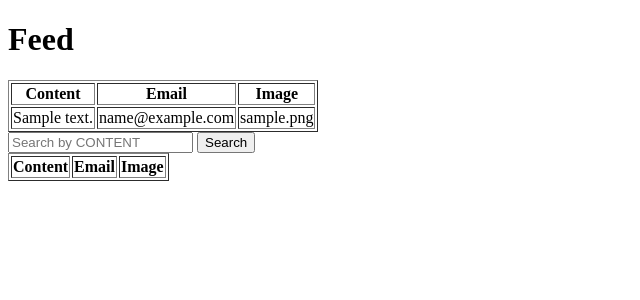
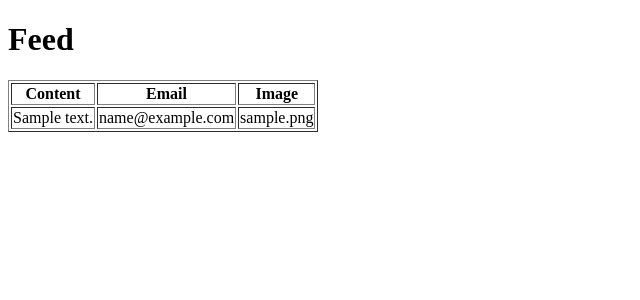
Before and after one commit to danielymw/django_chjinstagram, a Django app: page /content/adminpagefeed in a window 1280 px wide. Shown: the top 300 px of the page, without its empty margins (0-640 px from the left). Run offline with Django 3.2, Linux system fonts and the light colour scheme; tables that the repository leaves empty hold one stand-in row (values such as "Sample post"); lists and menus that the app fills with data are empty; parts of the project's set-up code (start-up, migrations or seed data) failed here and were passed over.

Commit message:
더미
더미

```diff
--- a/Jinstagram/settings.py
+++ b/Jinstagram/settings.py
@@ -83,9 +83,9 @@ DATABASES = {
     'default': {
         'ENGINE': 'django.db.backends.mysql',
         'HOST': os.environ.get('MYSQL_HOST', 'localhost'),
-        'NAME': os.environ.get('MYSQL_DB_NAME', 'djangogram'),
+        'NAME': os.environ.get('MYSQL_DB_NAME', 'Team4'),
         'USER': os.environ.get('MYSQL_USER_NAME', 'root'),
-        'PASSWORD': os.environ.get('MYSQL_PASSWORD', 'check1234'),
+        'PASSWORD': os.environ.get('MYSQL_PASSWORD', 'Zkalf2323!'),
         'PORT': '3306',
         'OPTIONS': {'charset': 'utf8mb3'},
     }
--- a/templates/content/adminpagefeed.html
+++ b/templates/content/adminpagefeed.html
@@ -25,29 +25,5 @@
         </tbody>
     </table>
 
-    <form method="get">
-        <input type="text" name="search_content" placeholder="Search by CONTENT">
-        <input type="submit" value="Search">
-
-    <table border="1">
-    <thead>
-        <tr>
-            <th>Content</th>
-            <th>Email</th>
-            <th>Image</th>
-        </tr>
-    </thead>
-    <tbody>
-        {% for feed in content_feed %}
-            {% if search_content is not defined or search_content in feed.content %}
-                <tr>
-                    <td>{{ feed.content }}</td>
-                    <td>{{ feed.email }}</td>
-                    <td>{{ feed.image }}</td>
-                </tr>
-            {% endif %}
-        {% endfor %}
-    </tbody>
-</table>
 
 {% endblock %}
```
Also changed, not shown: user/views.py (+45 -0 lines).
